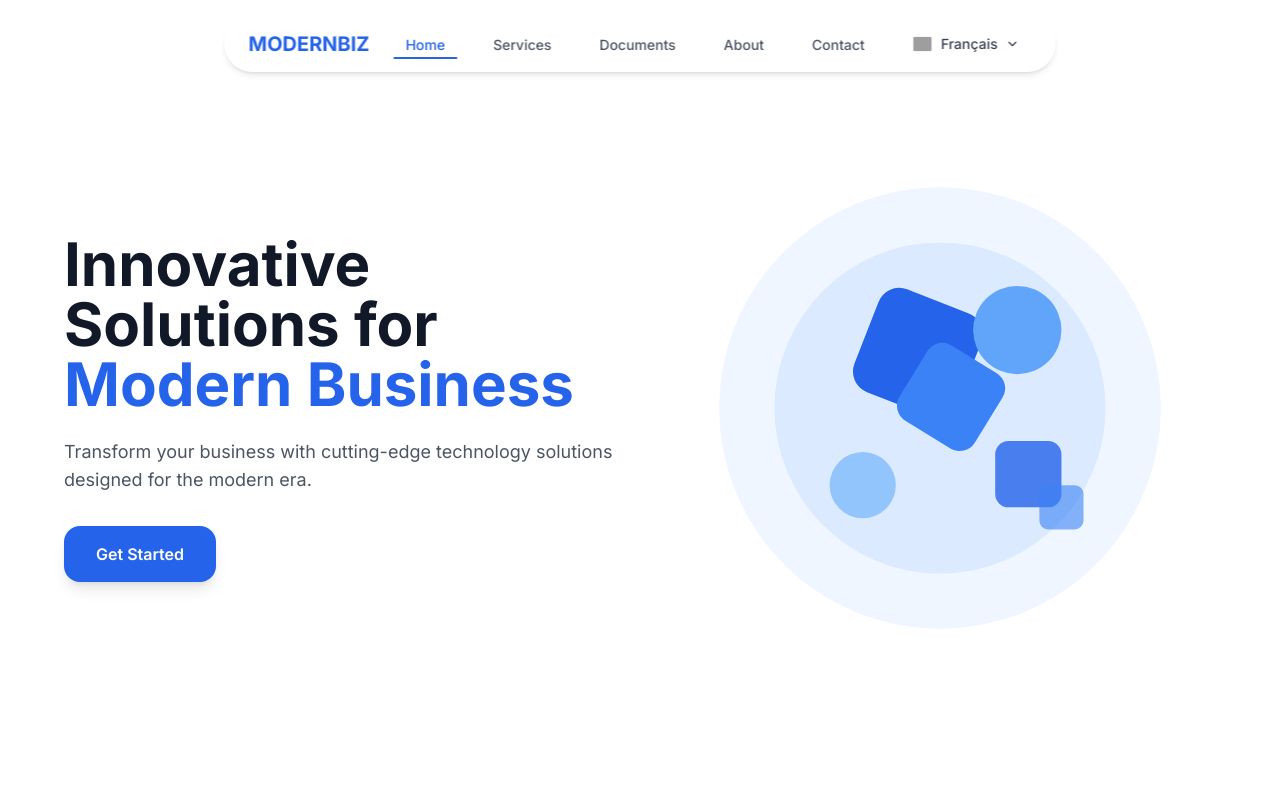
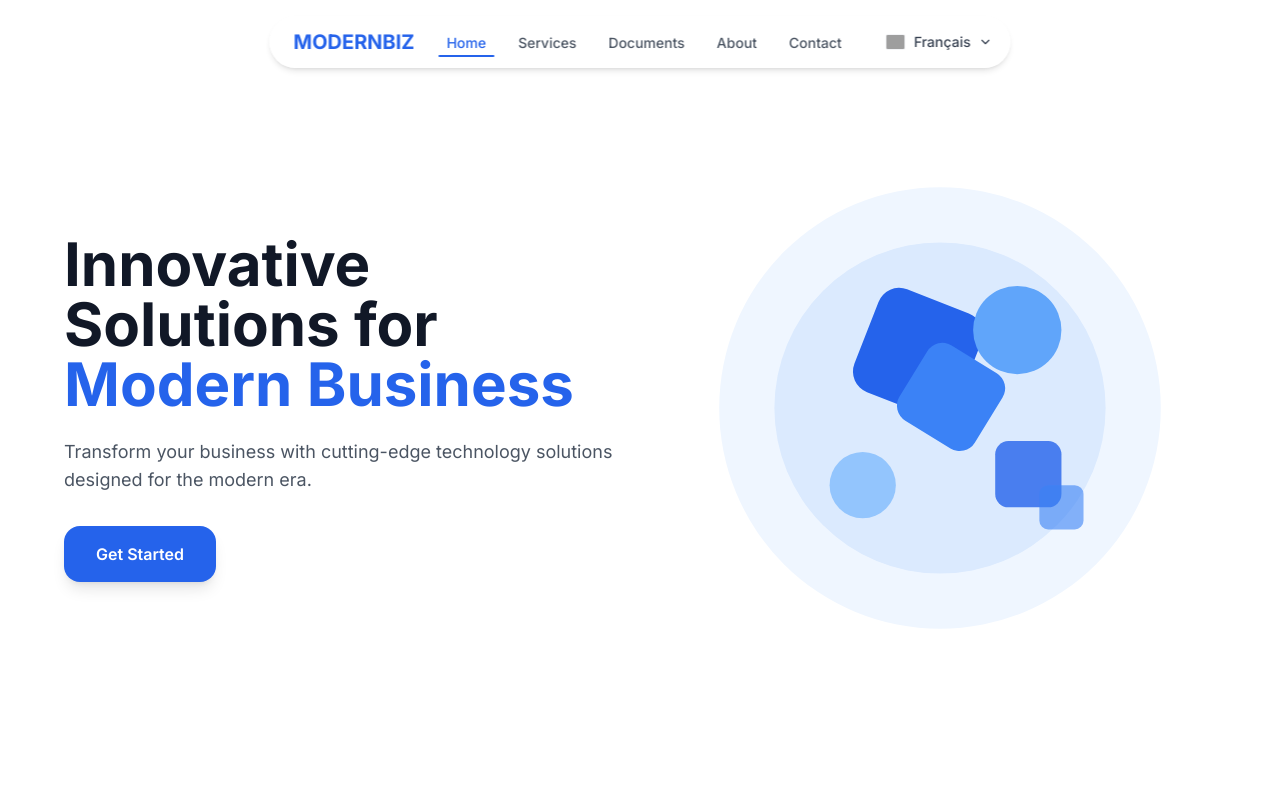
Before and after one commit to chr1272/modernbiz, a React (Vite) app: page / in a window 1280 px wide. Shown: the top 800 px of the page. Built offline with nearby package versions, Linux system fonts and the light colour scheme; grey boxes are pictures that could not be loaded; the HTML template or start-up script is replaced by a standard one.

Commit message:
fix(styles): final fix for German nav wrapping with w-fit and shortened terms

```diff
--- a/src/App.jsx
+++ b/src/App.jsx
@@ -126,25 +126,25 @@ function Header() {
     <motion.header
       initial={{ y: -100, x: '-50%' }}
       animate={{ y: 0, x: '-50%' }}
-      className={`fixed top-4 left-1/2 z-50 px-6 py-3 rounded-full transition-shadow duration-300 w-[calc(100%-2rem)] max-w-max flex items-center justify-between gap-4 ${isScrolled
+      className={`fixed top-4 left-1/2 z-50 px-6 py-2.5 rounded-full transition-shadow duration-300 w-fit max-w-[calc(100%-2rem)] flex items-center gap-4 ${isScrolled
         ? 'bg-white/90 backdrop-blur-md shadow-lg'
         : 'bg-white/80 backdrop-blur-sm shadow-md'
         }`}
     >
-      <nav className="flex items-center gap-3 md:gap-6">
-        <a href="#home" className="text-xl font-bold text-blue-600">
+      <nav className="flex items-center gap-4 md:gap-6">
+        <a href="#home" className="text-xl font-bold text-blue-600 flex-shrink-0">
           MODERNBIZ
         </a>
 
         {/* Desktop Navigation */}
-        <ul className="hidden md:flex items-center gap-6">
+        <ul className="hidden md:flex items-center gap-4">
           {navLinks.map(link => (
-            <li key={link.id}>
+            <li key={link.id} className="flex-shrink-0 whitespace-nowrap">
               <a
                 href={`#${link.id}`}
-                className={`relative px-3 py-1.5 text-sm font-medium transition-colors whitespace-nowrap ${activeSection === link.id
-                    ? 'text-blue-600'
-                    : 'text-gray-600 hover:text-gray-900'
+                className={`relative px-2 py-1.5 text-sm font-medium transition-colors whitespace-nowrap ${activeSection === link.id
+                  ? 'text-blue-600'
+                  : 'text-gray-600 hover:text-gray-900'
                   }`}
               >
                 {link.label}
@@ -159,7 +159,7 @@ function Header() {
           ))}
         </ul>
 
-        <div className="flex items-center gap-2">
+        <div className="flex items-center gap-2 flex-shrink-0">
           <LanguageSwitcher />
 
           {/* Mobile Menu Button */}
--- a/src/i18n/locales/de.json
+++ b/src/i18n/locales/de.json
@@ -1,7 +1,7 @@
 {
     "nav": {
         "home": "Home",
-        "services": "Dienstleistungen",
+        "services": "Leistungen",
         "documents": "Dokumente",
         "about": "Über uns",
         "contact": "Kontakt"
@@ -13,7 +13,7 @@
         "cta": "Jetzt starten"
     },
     "services": {
-        "title": "Unsere Dienstleistungen",
+        "title": "Unsere Leistungen",
         "subtitle": "Umfassende Lösungen, die auf Ihre geschäftlichen Anforderungen zugeschnitten sind",
         "items": {
             "consulting": {
```
Also changed, not shown: 4 other files (tests, documents, lock files or other folders).
